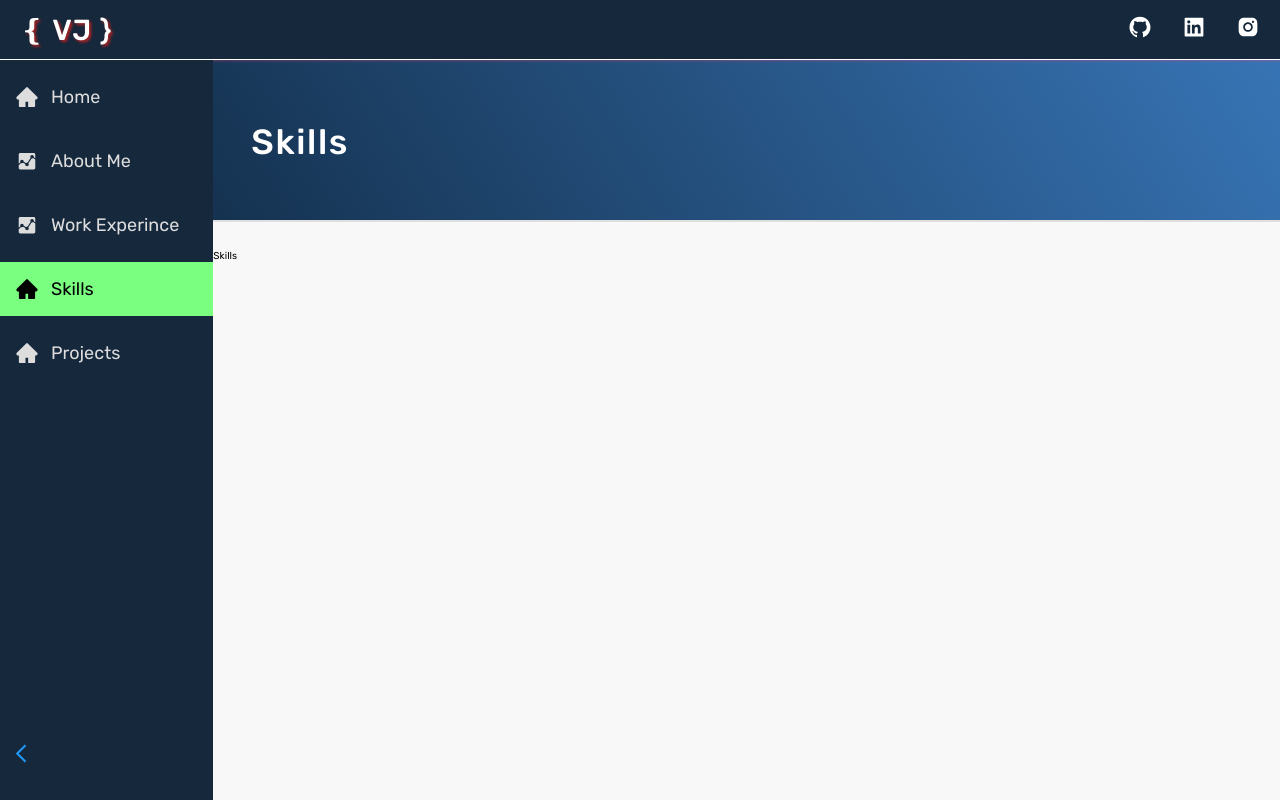
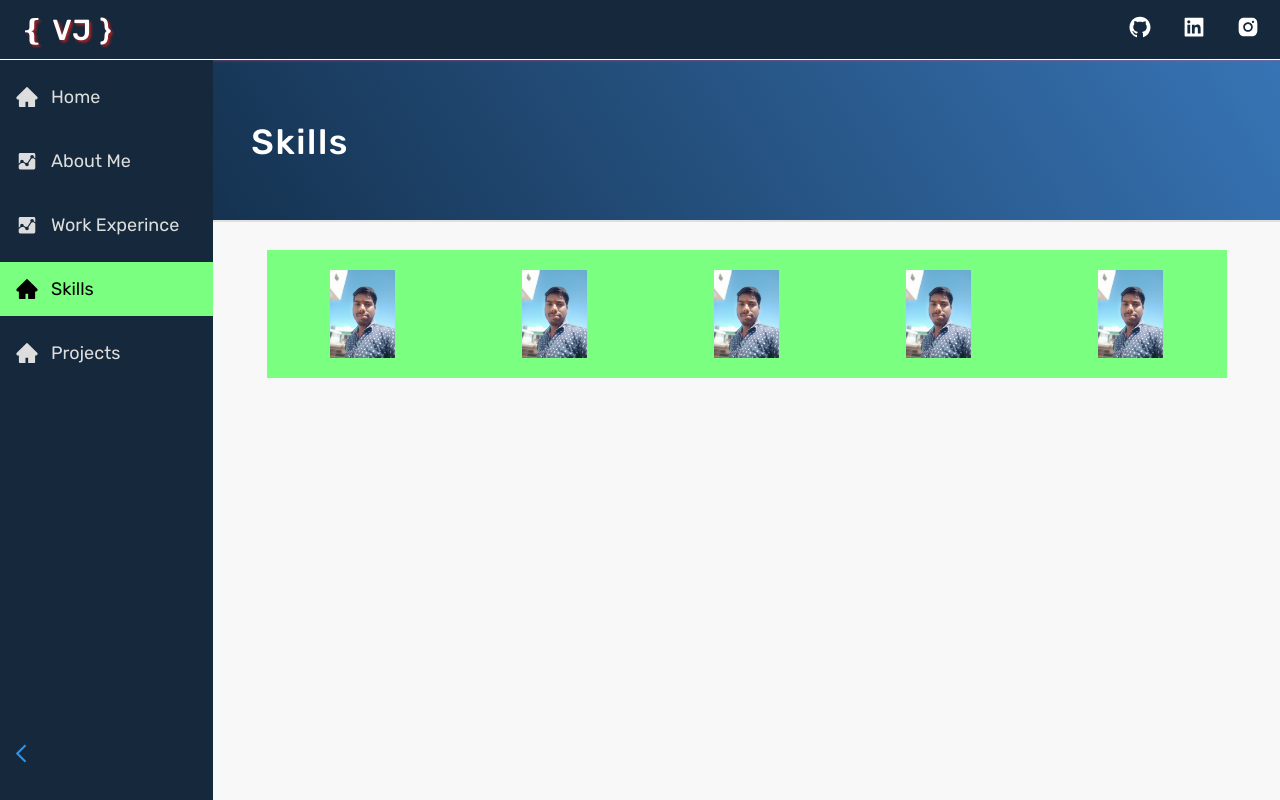
Before and after one commit to Vijaykumar308/portfolio, a React (Create React App) app: page /skills in a window 1280 px wide. Built offline with nearby package versions, Linux system fonts and the light colour scheme; the HTML template or start-up script is replaced by a standard one.

Commit message:
creating skills page

```diff
--- a/src/Pages/Skills/Skills.jsx
+++ b/src/Pages/Skills/Skills.jsx
@@ -1,11 +1,31 @@
-import React from 'react';
+import "./skills.css";
 import Heading from '../../Components/Heading/Heading';
+
+import imageName from '../../Images/profile_pic1.jpeg';
 
 function Skills() {
   return (
     <>
     <Heading title="Skills" />
-    <div>Skills</div>
+    <div className='skills'>
+      <div className="SkillsContainer">
+        <div className="skillsItem">
+          <img src={imageName} alt="alt"/>
+        </div>
+        <div className="skillsItem">
+          <img src={imageName} alt="alt"/>
+        </div>
+        <div className="skillsItem">
+          <img src={imageName} alt="alt"/>
+        </div>
+        <div className="skillsItem">
+          <img src={imageName} alt="alt"/>
+        </div>
+        <div className="skillsItem">
+          <img src={imageName} alt="alt"/>
+        </div>
+      </div>
+    </div>
     </>
   )
 }
--- a/src/Pages/Skills/skills.css
+++ b/src/Pages/Skills/skills.css
@@ -0,0 +1,27 @@
+.skills{
+    width: 90%;
+    margin: auto;
+}
+.SkillsContainer{
+    display: flex;
+    justify-content: space-around;
+    align-items: center;
+    background-color: var(--secondary-color-100);
+    color: #fff;
+    /* height: 16vh; */
+}
+.skillsItem {
+    width: 11%;
+    height: 16vh;
+    display: flex;
+    align-items: center;
+    justify-content: center;
+    padding: 2rem;
+    /* background: pink; */
+}
+
+.skillsItem > img {
+    width: 100%;
+    height: 100%;
+    object-fit: cover;
+}
```
